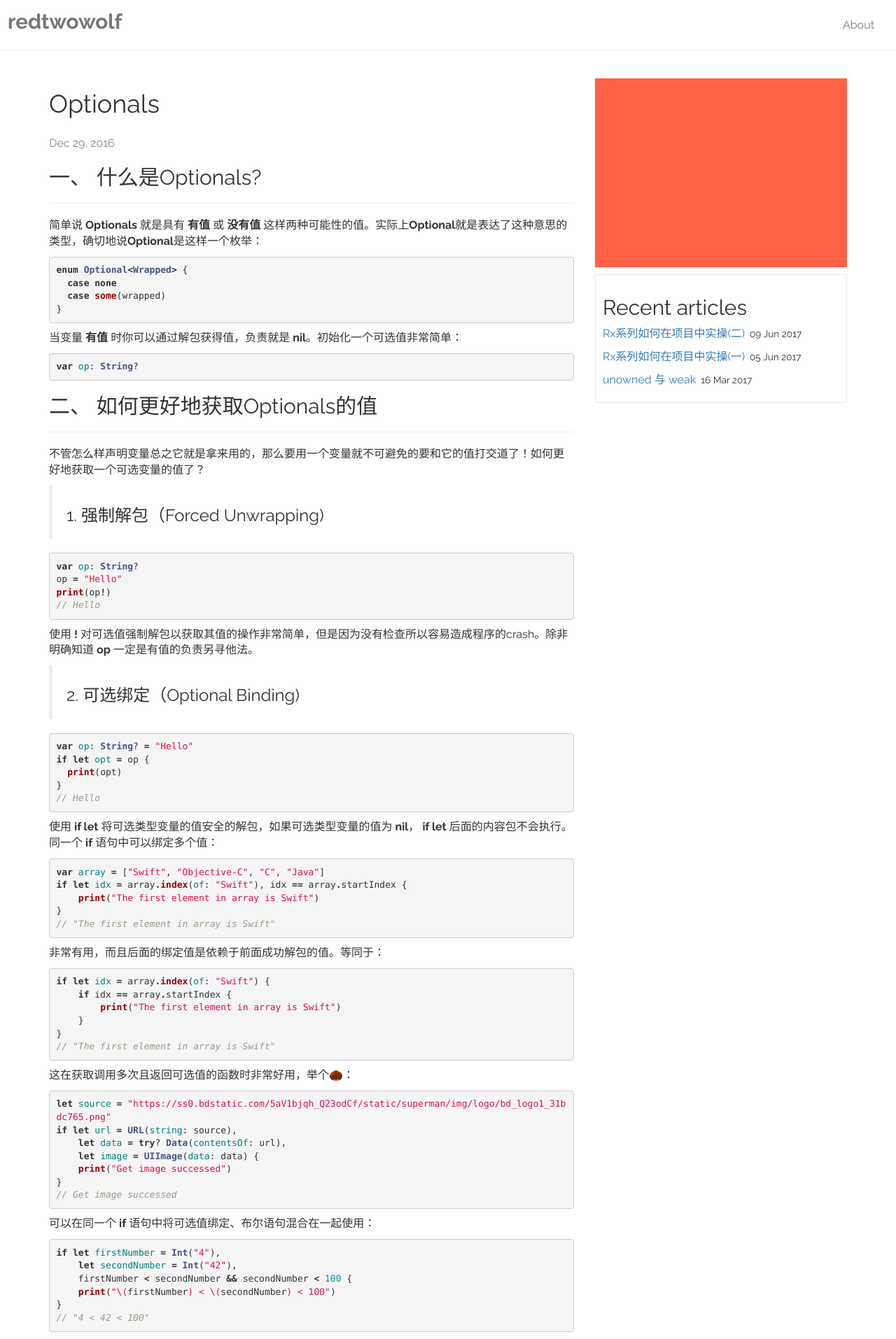
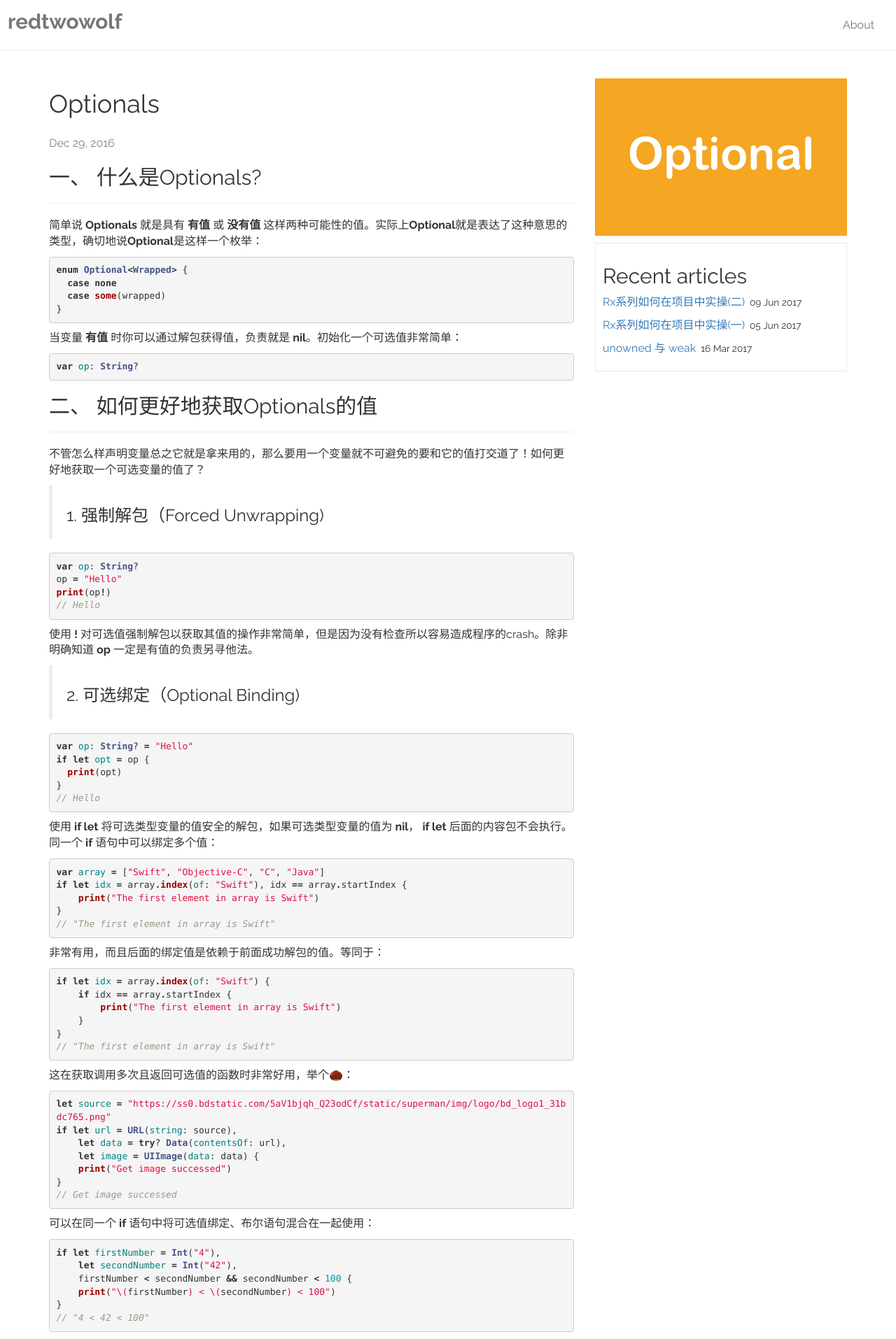
Before and after one commit to CoderDB/CoderDB.github.io, a Jekyll site: the page built from _posts/2016-12-29-Optionals.md, in a window 1280 px wide. Shown: the top 1914 px of the page at 70% size. Built offline with Jekyll 4.4.1, drawn with Linux system fonts in a browser that asks for light colours; comment, search, counter and statistics services are not loaded.

Commit message:
update 12_29_2016 post

```diff
--- a/_posts/2016-12-29-Optionals.md
+++ b/_posts/2016-12-29-Optionals.md
@@ -2,7 +2,7 @@
 layout: post
 date: 2016-12-29
 title: Optionals
-img: "pink.jpg"
+img: "optional.jpg"
 
 ---
 
```
Also changed, not shown: images/optional.jpg (added).
